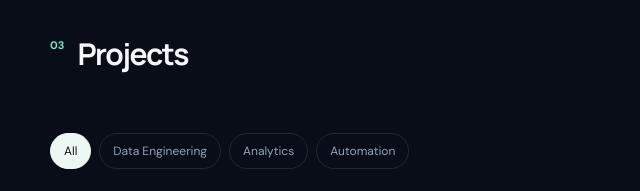
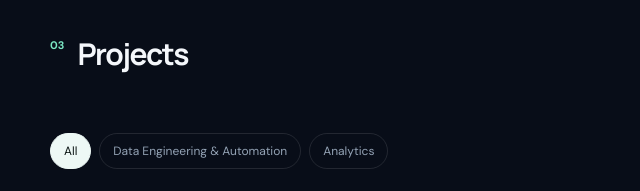
Before and after one commit to Rittikg123/rittik-portfolio, a plain HTML site: page index.html in a window 1280 px wide. Shown: the part 2280-2471 px from the top of the page, 0-640 px from the left. Drawn offline with Linux system fonts and the light colour scheme.

Commit message:
Update filter button text for engineering category

```diff
--- a/index.html
+++ b/index.html
@@ -73,9 +73,8 @@
       </div>
       <div class="filters reveal" role="group" aria-label="Project filters">
         <button class="filter active" data-filter="all">All</button>
-        <button class="filter" data-filter="engineering">Data Engineering</button>
+        <button class="filter" data-filter="engineering">Data Engineering & Automation</button>
         <button class="filter" data-filter="analytics">Analytics</button>
-        <button class="filter" data-filter="automation">Automation</button>
       </div>
       <div class="project-grid" id="projectGrid"></div>
     </section>
```
